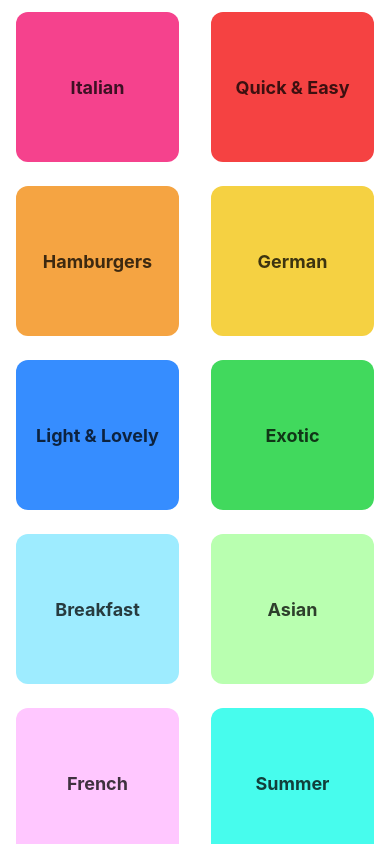
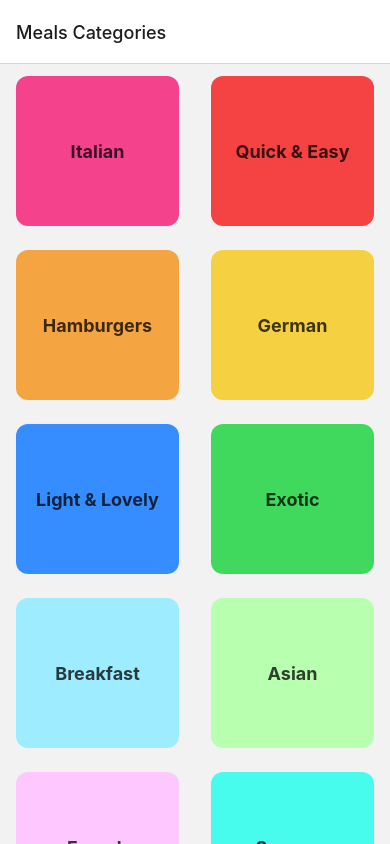
Before and after one commit to Shiva-Sankar-V/Meals, a React Native app: screen / in a window 390 px wide. Built offline with nearby package versions, Linux system fonts and the light colour scheme.

Commit message:
started navigation

```diff
--- a/App.js
+++ b/App.js
@@ -1,12 +1,21 @@
 import { StatusBar } from "expo-status-bar";
+import { StyleSheet } from "react-native";
+import { NavigationContainer } from "@react-navigation/native";
+import { createNativeStackNavigator } from "@react-navigation/native-stack";
+
 import CategoriesScreen1 from "./screen/CategoriesScreen1";
-import { StyleSheet } from "react-native";
+
+const Stack = createNativeStackNavigator();
 
 export default function App() {
   return (
     <>
-      <StatusBar style="light" />
-      <CategoriesScreen1 />
+      <StatusBar style="dark" />
+      <NavigationContainer>
+        <Stack.Navigator>
+          <Stack.Screen name="Meals Categories" component={CategoriesScreen1} />
+        </Stack.Navigator>
+      </NavigationContainer>
     </>
   );
 }
```
Also changed, not shown: package.json (+7 -1 lines), 1 other file (tests, documents, lock files or other folders).
